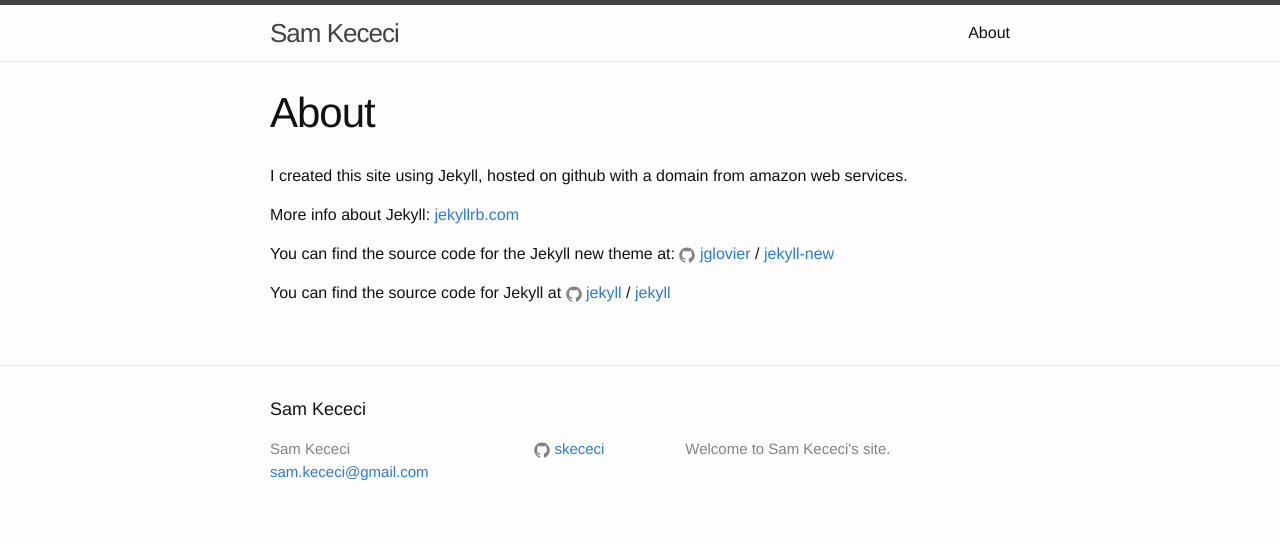
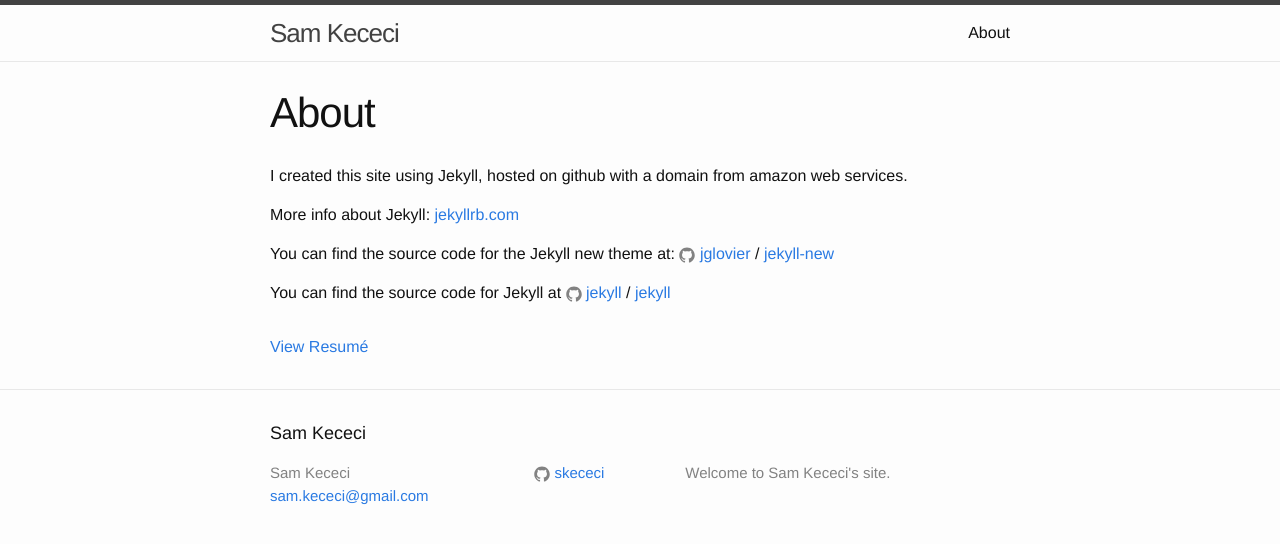
Before and after one commit to skececi/skececi.github.io, a Jekyll site: the page built from about.md, in a window 1280 px wide. Shown: the top 544 px of the page. Built offline with Jekyll 4.4.1, drawn with Linux system fonts in a browser that asks for light colours.

Commit message:
Update default.html

```diff
--- a/_layouts/default.html
+++ b/_layouts/default.html
@@ -10,6 +10,7 @@
     <div class="page-content">
       <div class="wrapper">
         {{ content }}
+        <a href="resume.samkececi.com">View Resumé</a>
       </div>
     </div>
 
```
